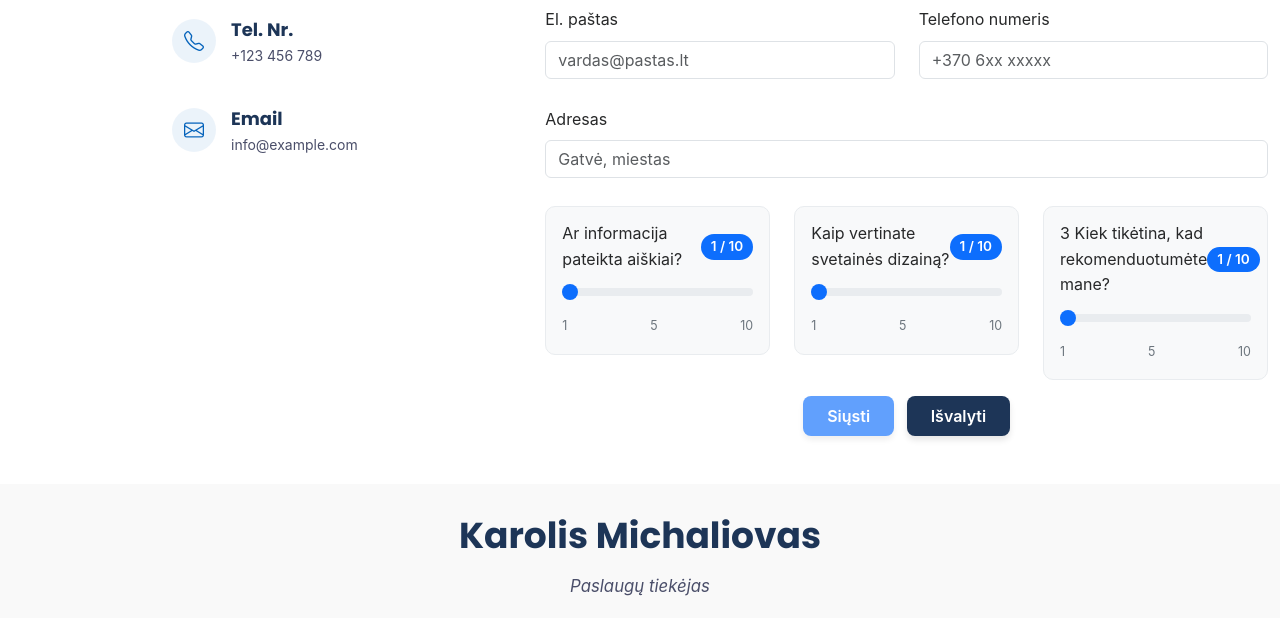
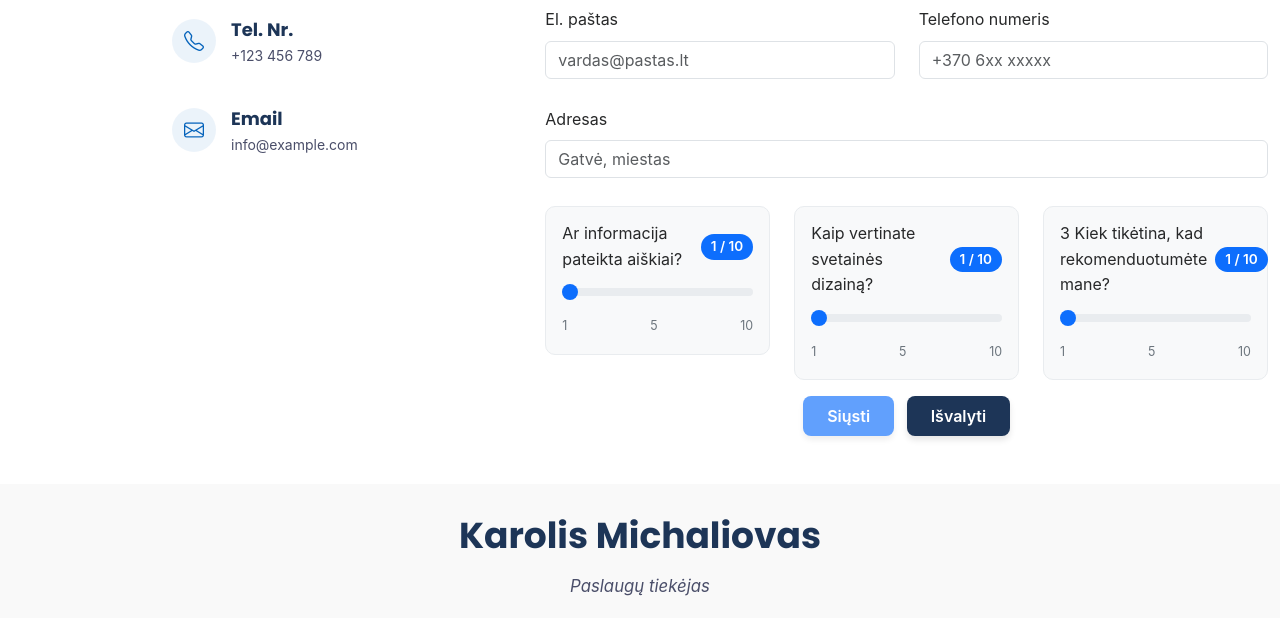
Before and after one commit to kaskadasg/kaskadasg.github.io, a plain HTML site: page index.html in a window 1280 px wide. Shown: the part 5426-6044 px from the top of the page. Drawn offline with Linux system fonts and the light colour scheme.

Commit message:
Update index.html

```diff
--- a/index.html
+++ b/index.html
@@ -650,7 +650,7 @@
                 <!-- 3 vertinimo klausimai (slankikliai 1-10, rutuliukas kairėje ties 1) -->
                 <div class="col-md-4">
                   <div class="slider-box">
-                    <label for="klausimas1" class="form-label d-flex justify-content-between align-items-center mb-2">
+                    <label for="klausimas1" class="form-label d-flex justify-content-between align-items-center gap-2 mb-2">
                       <span>Ar informacija pateikta aiškiai?</span>
                       <span class="slider-badge" id="klausimas1Val">1 / 10</span>
                     </label>
@@ -666,7 +666,7 @@
 
                 <div class="col-md-4">
                   <div class="slider-box">
-                    <label for="klausimas2" class="form-label d-flex justify-content-between align-items-center mb-2">
+                    <label for="klausimas2" class="form-label d-flex justify-content-between align-items-center gap-2 mb-2">
                       <span>Kaip vertinate svetainės dizainą?</span>
                       <span class="slider-badge" id="klausimas2Val">1 / 10</span>
                     </label>
@@ -682,7 +682,7 @@
 
                 <div class="col-md-4">
                   <div class="slider-box">
-                    <label for="klausimas3" class="form-label d-flex justify-content-between align-items-center mb-2">
+                    <label for="klausimas3" class="form-label d-flex justify-content-between align-items-center gap-2 mb-2">
                       <span>3 Kiek tikėtina, kad rekomenduotumėte mane?</span>
                       <span class="slider-badge" id="klausimas3Val">1 / 10</span>
                     </label>
```
